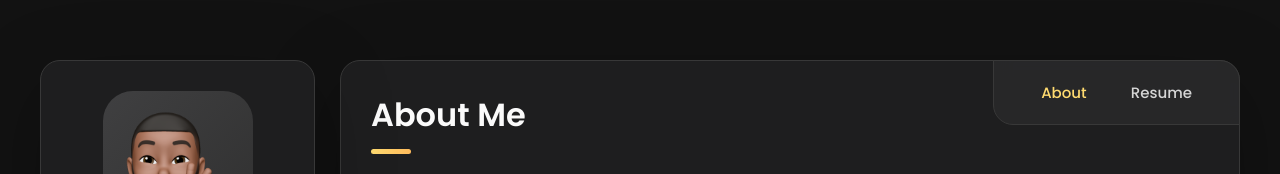
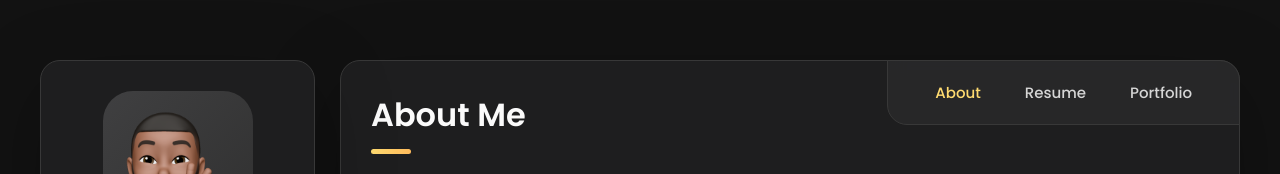
Before and after one commit to monterojavier/javiermontero, a React (Create React App) app: page / in a window 1280 px wide. Shown: the top 174 px of the page. Built offline with nearby package versions, Linux system fonts and the light colour scheme.

Commit message:
created portfolio page

```diff
--- a/src/App.jsx
+++ b/src/App.jsx
@@ -1,39 +1,40 @@
-import React, { useEffect } from "react";
+import React, { useEffect } from 'react'
 
-import { Navbar, Sidebar, Resume, About } from "./components";
+import { Navbar, Sidebar, About, Resume, Portfolio } from './components'
 
 function App() {
   useEffect(() => {
     // page navigation variables
-    const navigationLinks = document.querySelectorAll("[data-nav-link]");
-    const pages = document.querySelectorAll("[data-page]");
+    const navigationLinks = document.querySelectorAll('[data-nav-link]')
+    const pages = document.querySelectorAll('[data-page]')
 
     // add event to all nav link
     for (let i = 0; i < navigationLinks.length; i++) {
-      navigationLinks[i].addEventListener("click", function () {
+      navigationLinks[i].addEventListener('click', function () {
         for (let i = 0; i < pages.length; i++) {
           if (this.innerHTML.toLowerCase() === pages[i].dataset.page) {
-            pages[i].classList.add("active");
-            navigationLinks[i].classList.add("active");
-            window.scrollTo(0, 0);
+            pages[i].classList.add('active')
+            navigationLinks[i].classList.add('active')
+            window.scrollTo(0, 0)
           } else {
-            pages[i].classList.remove("active");
-            navigationLinks[i].classList.remove("active");
+            pages[i].classList.remove('active')
+            navigationLinks[i].classList.remove('active')
           }
         }
-      });
+      })
     }
-  });
+  })
   return (
     <>
       <Sidebar />
-      <div className="main-content">
+      <div className='main-content'>
         <Navbar />
         <About />
         <Resume />
+        <Portfolio />
       </div>
     </>
-  );
+  )
 }
 
-export default App;
+export default App
--- a/src/components/Navbar/Navbar.jsx
+++ b/src/components/Navbar/Navbar.jsx
@@ -1,23 +1,29 @@
-import "./Navbar.css";
+import './Navbar.css'
 
 function Navbar() {
   return (
-    <nav className="navbar">
-      <ul className="navbar-list">
-        <li className="navbar-item">
-          <button className="navbar-link  active" data-nav-link>
+    <nav className='navbar'>
+      <ul className='navbar-list'>
+        <li className='navbar-item'>
+          <button className='navbar-link  active' data-nav-link>
             About
           </button>
         </li>
 
-        <li className="navbar-item">
-          <button className="navbar-link" data-nav-link>
+        <li className='navbar-item'>
+          <button className='navbar-link' data-nav-link>
             Resume
+          </button>
+        </li>
+
+        <li className='navbar-item'>
+          <button className='navbar-link' data-nav-link>
+            Portfolio
           </button>
         </li>
       </ul>
     </nav>
-  );
+  )
 }
 
-export default Navbar;
+export default Navbar
--- /dev/null
+++ b/src/components/Portfolio/Portfolio.jsx
@@ -0,0 +1,15 @@
+import React from 'react'
+
+import './Portfolio.css'
+
+function Portfolio() {
+  return (
+    <article className='portfolio' data-page='portfolio'>
+      <header>
+        <h2 className='h2 article-title'>Portfolio</h2>
+      </header>
+    </article>
+  )
+}
+
+export default Portfolio
--- a/src/components/index.js
+++ b/src/components/index.js
@@ -1,6 +1,7 @@
-import Navbar from "./Navbar/Navbar.jsx";
-import Sidebar from "./Sidebar/Sidebar.jsx";
-import Resume from "./Resume/Resume.jsx";
-import About from "./About/About.jsx";
+import Navbar from './Navbar/Navbar.jsx'
+import Sidebar from './Sidebar/Sidebar.jsx'
+import About from './About/About.jsx'
+import Resume from './Resume/Resume.jsx'
+import Portfolio from './Portfolio/Portfolio.jsx'
 
-export { Navbar, Sidebar, Resume, About };
+export { Navbar, Sidebar, About, Resume, Portfolio }
```
Also changed, not shown: src/components/Portfolio/Portfolio.css (added), 1 other file (tests, documents, lock files or other folders).
